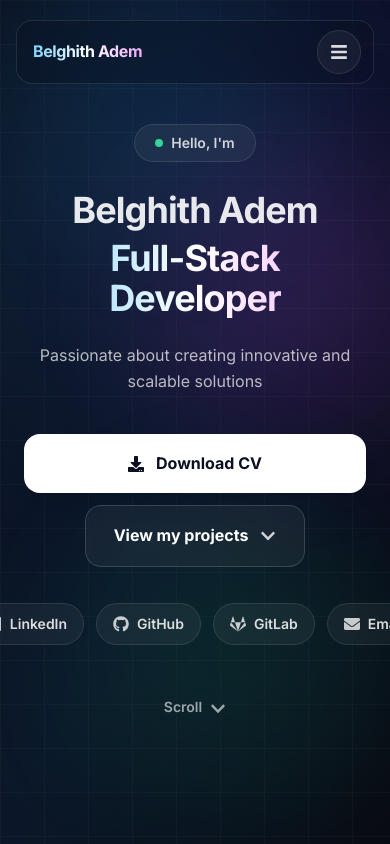
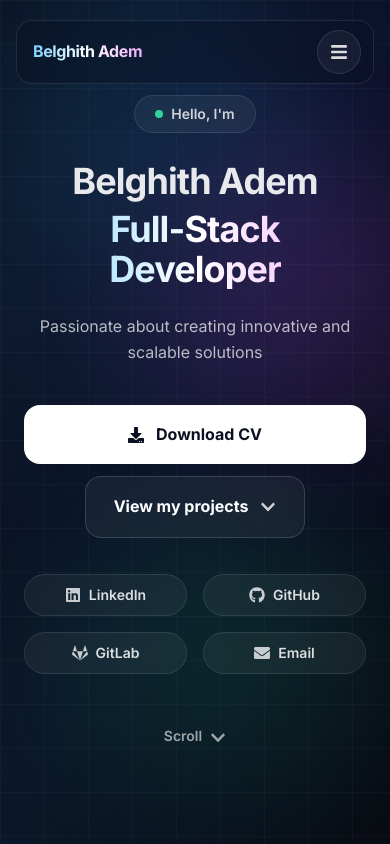
Before and after one commit to BelghithAdem/Portfolio-react, a React (Create React App) app: page / in a window 390 px wide. Shown: the top 844 px of the page. Built offline with nearby package versions, Linux system fonts and the light colour scheme.

Commit message:
Update Hero component layout and button alignment for improved responsiveness

```diff
--- a/src/components/Hero.js
+++ b/src/components/Hero.js
@@ -143,7 +143,7 @@ const Hero = () => {
           {/* Social */}
           <motion.div
             variants={itemVariants}
-            className="mt-9 flex justify-center gap-3 sm:gap-4"
+            className="mt-9 grid grid-cols-2 sm:grid-cols-4 gap-3 sm:gap-4 max-w-3xl mx-auto"
           >
             {[
               {
@@ -174,7 +174,7 @@ const Hero = () => {
                 rel={s.href.startsWith("mailto:") ? undefined : "noopener noreferrer"}
                 whileHover={{ y: -2 }}
                 whileTap={{ scale: 0.98 }}
-                className="inline-flex items-center gap-2 rounded-full border border-white/10 bg-white/5 px-4 py-2.5 text-white/85 backdrop-blur hover:bg-white/[0.08] transition"
+                className="inline-flex items-center justify-center gap-2 rounded-full border border-white/10 bg-white/5 px-4 py-2.5 text-white/85 backdrop-blur hover:bg-white/[0.08] transition"
                 aria-label={s.label}
               >
                 <span className="opacity-90">{s.icon}</span>
```
